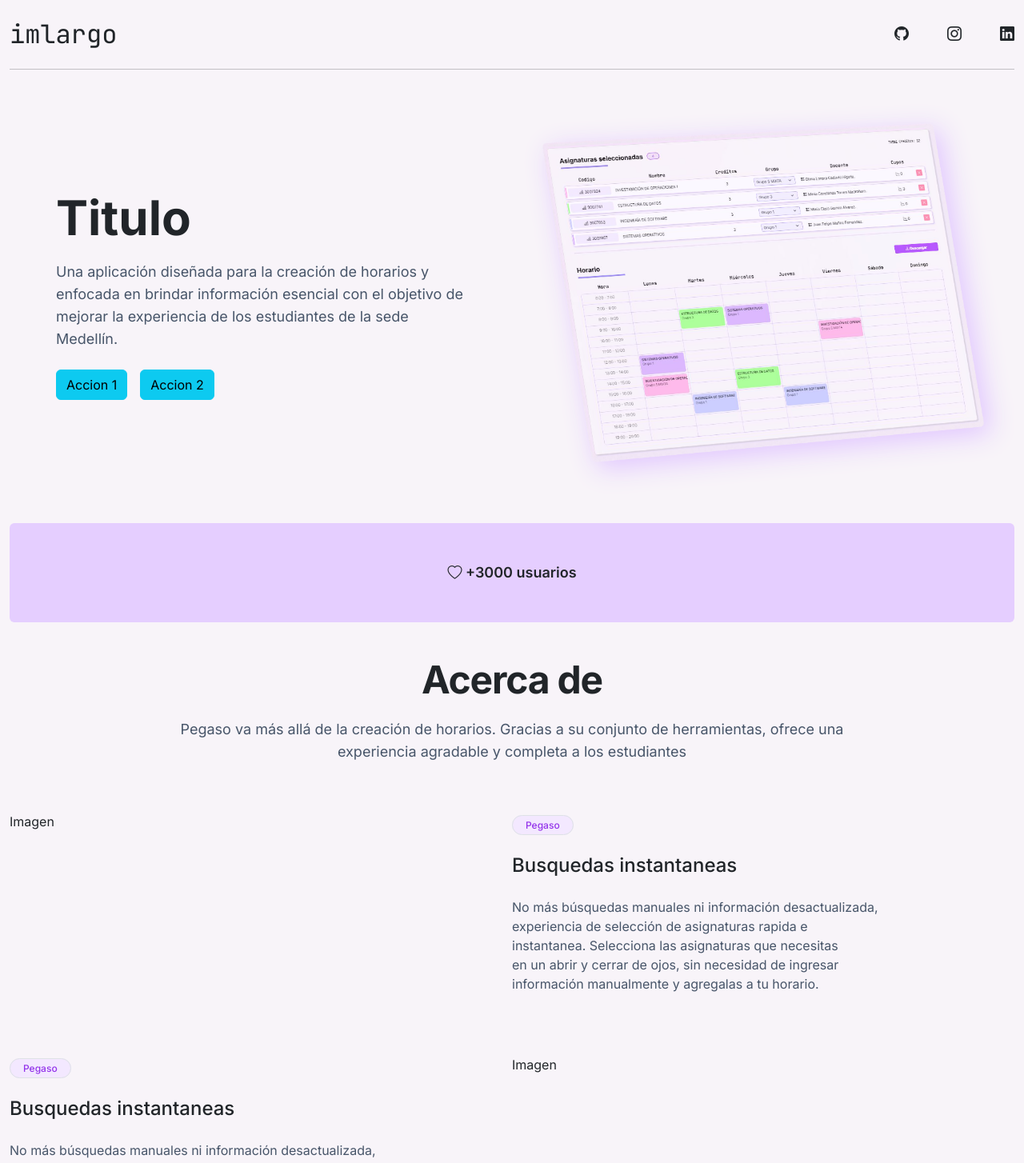
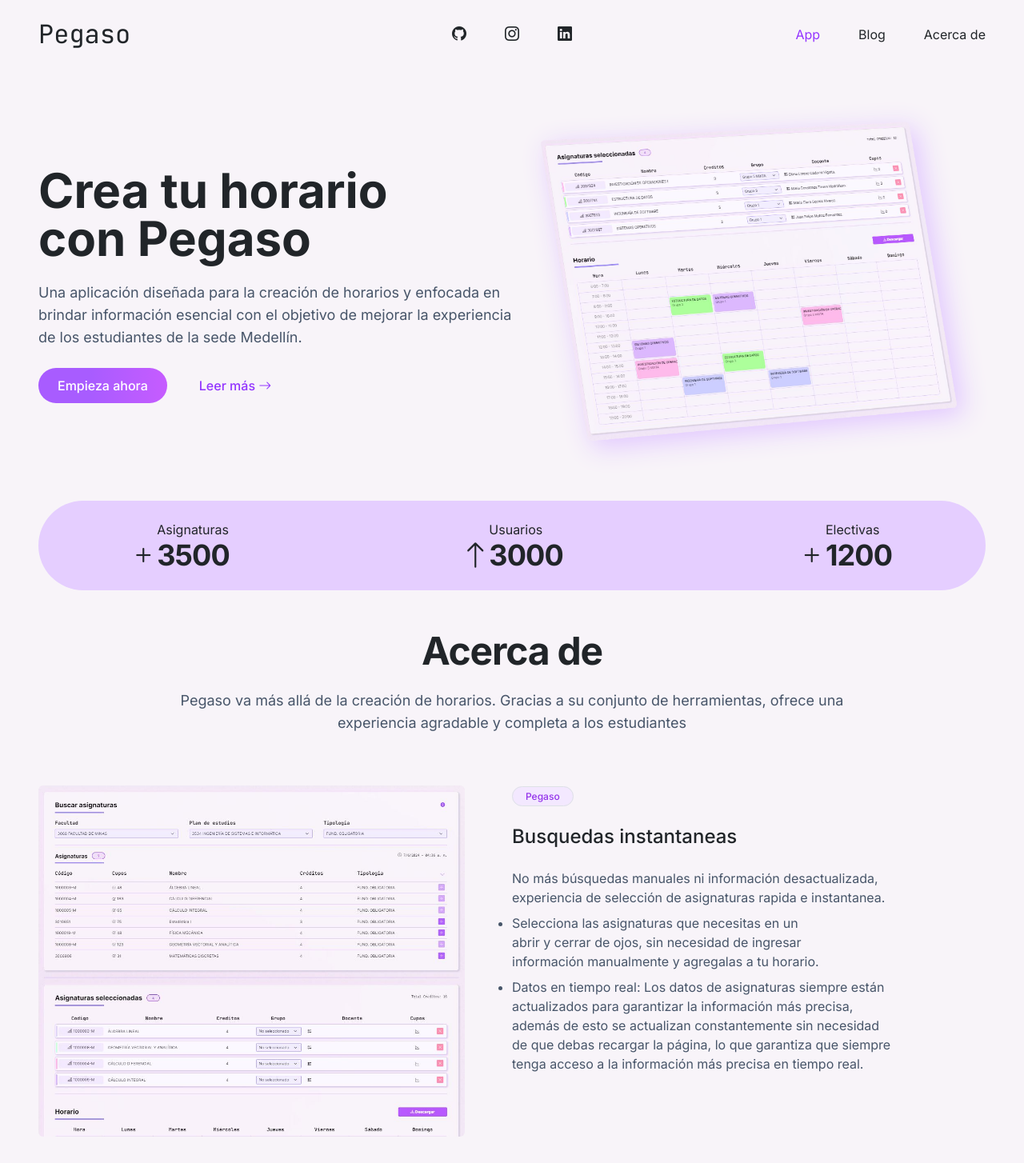
Before and after one commit to kblandonv/pegaso, a SvelteKit app: page / in a window 1280 px wide. Shown: the top 1454 px of the page at 80% size. Built offline with nearby package versions, Linux system fonts and the light colour scheme.

Commit message:
overall work in landing page

```diff
--- a/src/components/Home/Hero.svelte
+++ b/src/components/Home/Hero.svelte
@@ -5,29 +5,50 @@
 
 <header class="grid lg:grid-cols-4 place-items-center relative py-5">
 
-    <div class="col-span-2">
-        <h1 class="text-3xl lg:text-4xl xl:text-6xl font-bold text-start">Titulo</h1>
-        <p class="text-lg mt-4 max-w-lg text-slate-600 text-start">Una aplicación diseñada para la creación de horarios y enfocada en brindar información esencial con el objetivo de mejorar la experiencia de los estudiantes de la sede Medellín.</p>
+    <div class="col-span-2 w-100">
+        <h1 class="text-3xl lg:text-4xl xl:text-6xl font-bold text-start">Crea tu horario<br>con Pegaso</h1>
+        <p class="text-lg mt-4 max-w-2xl text-slate-600 text-start">Una aplicación diseñada para la creación de horarios y enfocada en brindar información esencial con el objetivo de mejorar la experiencia de los estudiantes de la sede Medellín.</p>
 
         <div class="d-flex gap-3 mt-4">
-            <button class="btn btn-info">Accion 1</button>
-            <button class="btn btn-info">Accion 2</button>
+            <button class="rounded-full px-6 py-2.5 font-medium text-center btn-primary">Empieza ahora</button>
+            <button class="rounded px-6 py-2.5 font-medium text-center btn-secondary">Leer más <i class="bi bi-arrow-right"></i></button>
         </div>
     </div>
 
-    <div class="col-span-2">
+    <div class="col-span-2 w-100">
         <img src={Mockup} draggable="false" class="" alt="mockup" >
     </div>
 </header>
 
-<section class="text-center py-5 rounded">
-    <h1 class="text-lg font-semibold">
-        <i class="bi bi-heart"></i>
-        <span>+3000 usuarios</span>
-    </h1>
+<section class="grid gap-16 grid-cols-3 py-4 rounded-full">
+
+    <div class="d-flex justify-content-center align-items-end">
+        <i class="bi bi-plus font-bold text-4xl tracking-tight"></i>
+        <div>
+            <span>Asignaturas</span>
+            <h1 class="font-bold text-4xl tracking-tight">3500</h1>
+        </div>
+    </div>
+
+    <div class="d-flex justify-content-center align-items-end">
+        <i class="bi bi-arrow-up font-bold text-4xl tracking-tight"></i>
+        <div>
+            <span>Usuarios</span>
+            <h1 class="font-bold text-4xl tracking-tight">3000</h1>
+        </div>
+    </div>
+
+    <div class="d-flex justify-content-center align-items-end">
+        <i class="bi bi-plus font-bold text-4xl tracking-tight"></i>
+        <div>
+            <span>Electivas</span>
+            <h1 class="font-bold text-4xl tracking-tight">1200</h1>
+        </div>
+    </div>
+
 </section>
 
-<style>
+<style lang="scss">
 
     img {
         width: 100%;
@@ -41,8 +62,22 @@
     header {
         display: grid;
     }
-
     section {
         background-color: rgb(229, 206, 255);
     }
+
+
+    .btn-primary {
+        background: linear-gradient(90deg, #a85cff 40%, rgba(198,92,255,1) 100%);
+        color: white;
+
+        &:hover {
+            background: #983fff;
+        }
+    }
+
+    .btn-secondary {
+        color: #9335ff;
+    }
+
 </style>
--- a/src/components/Home/Nav.svelte
+++ b/src/components/Home/Nav.svelte
@@ -1,7 +1,10 @@
-<nav class="d-flex justify-content-between py-4">
-    <h1  id="imlargo" data-value="imlargo">imlargo</h1>
+<nav class="row py-4">
 
-    <div class="d-flex justify-content-center align-items-center gap-5 text-lg">
+	<div class="col-4">
+		<h1  id="imlargo" data-value="imlargo">Pegaso</h1>
+	</div>
+
+	<div class="col-4 d-flex justify-content-center align-items-center gap-5 text-lg">
         <a class="my-social" href="https://github.com/imlargo" target="_blank">
             <i class="bi bi-github"></i>
         </a>
@@ -14,15 +17,27 @@
             <i class="bi bi-linkedin"></i>
         </a>
     </div>
+
+    <div class="col-4 d-flex justify-content-end align-items-center gap-5 ">
+        <a href="/app" class="link-app">
+            App
+        </a>
+
+        <a href="https://www.instagram.com/imlargo">
+            Blog
+        </a>
+
+        <a href="https://www.linkedin.com/in/imlargo">
+            Acerca de
+        </a>
+    </div>
 </nav>
-
-<hr>
 
 <style lang="scss">
 
-	nav {
-
-	}
+	.link-app {
+        color: #9335ff;
+    }
 
 	#imlargo {
 		font-size: 2rem;
--- a/src/components/UI/Footer.svelte
+++ b/src/components/UI/Footer.svelte
@@ -1,23 +1,21 @@
-<footer class="d-flex flex-wrap justify-content-center align-items-center py-3 my-4 gap-4">
-    <span>© Juan Carlos Largo</span>
-    <div class="vr"></div>
+<footer class="d-flex flex-wrap justify-content-between align-items-center py-3 my-4 gap-4">
+    <span>@imlargo</span>
 
-    <span class="mx-5">imlargo</span>
-    <div class="vr"></div>
+    <div class="d-flex gap-4">
 
         <a href="https://www.instagram.com/imlargo" target="_blank">
             <i class="bi bi-instagram"></i>
         </a>
-    <div class="vr"></div>
 
         <a href="https://github.com/imlargo" target="_blank">
             <i class="bi bi-github"></i>
         </a>
-    <div class="vr"></div>
 
         <a href="https://www.linkedin.com/in/imlargo" target="_blank">
             <i class="bi bi-linkedin"></i>
         </a>
+    </div>
+
 </footer>
 
 <style lang="scss">
--- a/src/routes/+page.svelte
+++ b/src/routes/+page.svelte
@@ -4,6 +4,7 @@
 	import Nav from '$src/components/Home/Nav.svelte';
 	import Footer from '$src/components/UI/Footer.svelte';
 	import FeatureBadge from '$src/components/Home/FeatureBadge.svelte';
+	import ShotBusqueda from "$lib/images/home/shot2.jpg";
 </script>
 
 <svelte:head>
@@ -11,15 +12,15 @@
 	<meta name="description" content="Sia creado por imlargo" />
 </svelte:head>
 
-<div class="container">
+<div class="max-w-screen-2xl mx-auto px-5">
 	<Nav />
 
 	<Hero />
 
-	<main class="mb-5">
+	<main class="mt-7 mb-5">
 		<section>
 			<div class="mx-auto my-4 flex max-w-4xl flex-col items-center justify-center">
-				<h3 class="mt-4 text-center text-4xl font-bold lg:text-5xl lg:tracking-tight">Acerca de</h3>
+				<h3 class="mt-6 text-center text-4xl font-bold lg:text-5xl lg:tracking-tight">Acerca de</h3>
 				<p class="mt-4 text-center text-lg text-slate-600 [text-wrap:pretty]">
 					Pegaso va más allá de la creación de horarios. Gracias a su conjunto de herramientas,
 					ofrece una experiencia agradable y completa a los estudiantes
@@ -29,7 +30,7 @@
 			<div>
 				<div class="grid py-10 md:grid-cols-2">
 					<div class="col-span-1">
-						<h1>Imagen</h1>
+						<img src={ShotBusqueda} draggable="false" class="img-feature rounded" alt="mockup">
 					</div>
 
 					<div class="col-span-1 max-w-lg">
@@ -37,31 +38,25 @@
 
 						<h3 class="mt-4 text-2xl font-medium [text-wrap:balance]">Busquedas instantaneas</h3>
 
-						<p class="mt-4 text-slate-600 [text-wrap:balance]">
-							No más búsquedas manuales ni información desactualizada, experiencia de selección de
-							asignaturas rapida e instantanea. Selecciona las asignaturas que necesitas en un abrir
-							y cerrar de ojos, sin necesidad de ingresar información manualmente y agregalas a tu
-							horario.
-						</p>
-					</div>
-				</div>
 
-				<div class="grid py-10 md:grid-cols-2">
-					<div class="col-span-1 max-w-lg">
-						<FeatureBadge />
+						<div class="mt-4 text-slate-600 [text-wrap:balance]">
+							<p>
+								No más búsquedas manuales ni información desactualizada, experiencia de selección de
+								asignaturas rapida e instantanea.
+							</p>
 
-						<h3 class="mt-4 text-2xl font-medium [text-wrap:balance]">Busquedas instantaneas</h3>
+							<ul class="list-disc mt-2 grid gap-y-2">
+								<li>Selecciona las asignaturas que necesitas en un abrir
+									y cerrar de ojos, sin necesidad de ingresar información manualmente y agregalas a tu
+									horario.
+								</li>
 
-						<p class="mt-4 text-slate-600 [text-wrap:balance]">
-							No más búsquedas manuales ni información desactualizada, experiencia de selección de
-							asignaturas rapida e instantanea. Selecciona las asignaturas que necesitas en un abrir
-							y cerrar de ojos, sin necesidad de ingresar información manualmente y agregalas a tu
-							horario.
-						</p>
-					</div>
+								<li>
+									Datos en tiempo real: Los datos de asignaturas siempre están actualizados para garantizar la información más precisa, además de esto se actualizan constantemente sin necesidad de que debas recargar la página, lo que garantiza que siempre tenga acceso a la información más precisa en tiempo real.
+								</li>
+							</ul>
+						</div>
 
-					<div class="col-span-1">
-						<h1>Imagen</h1>
 					</div>
 				</div>
 			</div>
@@ -118,6 +113,12 @@
 
 <style lang="scss">
 
+	.img-feature {
+		width: 90%;
+		height: auto;
+		z-index: 1;
+	}
+
 	.inscribir {
 		background-color: rgb(229, 206, 255);
 	}
```
Also changed, not shown: src/lib/images/home/shot2.jpg (added). Lines whose indentation alone changed are shown as unchanged.
